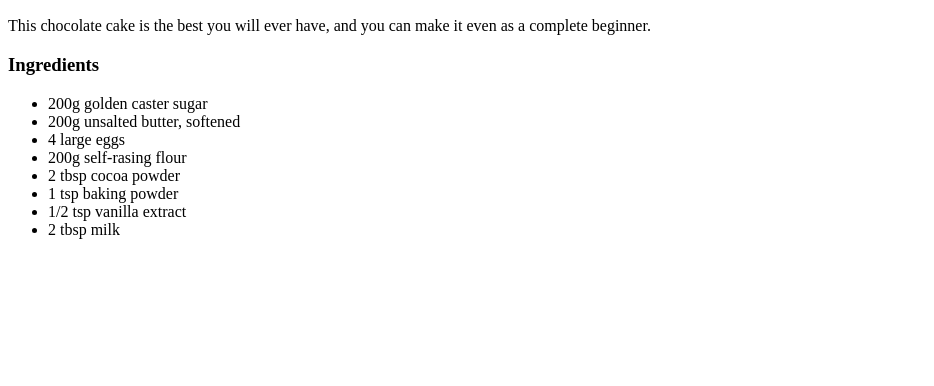
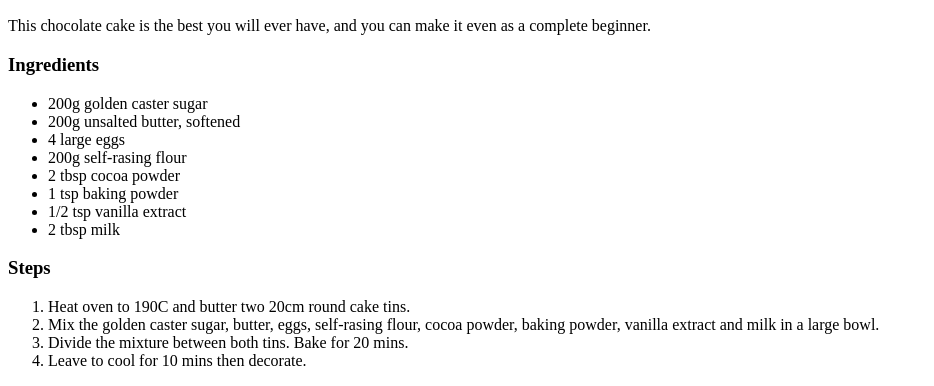
Before and after one commit to speace0/odin-recipes, a plain HTML site: page recipes/chocolate-cake.html in a window 1280 px wide. Shown: the part 418-804 px from the top of the page, without its empty margins (0-934 px from the left). Drawn offline with Linux system fonts and the light colour scheme.

Commit message:
Add recipe steps

```diff
--- a/recipes/chocolate-cake.html
+++ b/recipes/chocolate-cake.html
@@ -20,5 +20,13 @@
                 <li>1/2 tsp vanilla extract</li>
                 <li>2 tbsp milk</li>
             </ul>
+        <h3>Steps</h3>
+            <ol>
+                <li>Heat oven to 190C and butter two 20cm round cake tins.</li>
+                <li>Mix the golden caster sugar, butter, eggs, self-rasing flour, cocoa powder, baking powder,
+                    vanilla extract and milk in a large bowl.</li>
+                <li>Divide the mixture between both tins. Bake for 20 mins.</li>
+                <li>Leave to cool for 10 mins then decorate.</li>
+            </ol>
     </body>
 </html>
```
